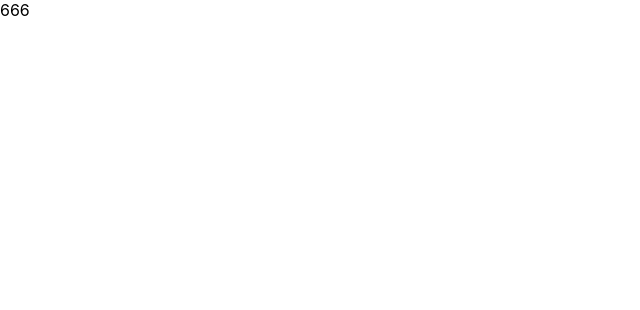
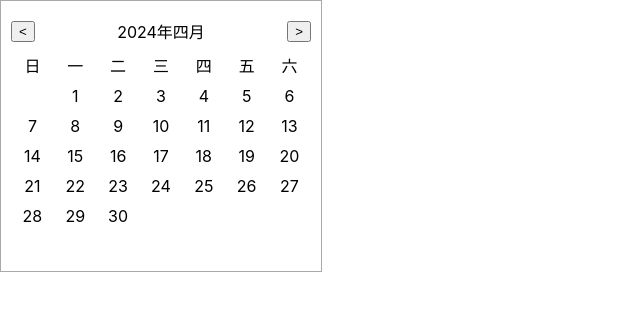
Before and after one commit to leilei405/learn-react, a React (Create React App) app: page / in a window 1280 px wide. Shown: the top 310 px of the page, without its empty margins (0-640 px from the left). Built offline with nearby package versions, Linux system fonts and the light colour scheme.

Commit message:
feat: 初写日期组件

```diff
--- a/src/App.tsx
+++ b/src/App.tsx
@@ -23,7 +23,15 @@ import React from "react";
 // import TypePropsCom1 from "./learn-type/typeProps1";
 // import TypePropsCom2 from "./learn-type/hooksProps";
 // import ImperativeHandleCom from "./learn-type/imperativeHandle";
-import LaunchCom from "./launchTest/launch";
+
+// 组件断点测试
+// import LaunchCom from "./launchTest/launch";
+
+// 日期Api测试
+// import Test1Com from "./TestApi/Date";
+
+// 组件开发
+import CalendarDate from "./components/CalendarDate";
 function App() {
   return (
     <div className="App">
@@ -46,7 +54,9 @@ function App() {
       {/* <TypePropsCom1 /> */}
       {/* <TypePropsCom2 /> */}
       {/* <ImperativeHandleCom /> */}
-      <LaunchCom />
+      {/* <LaunchCom /> */}
+      {/* <Test1Com /> */}
+      <CalendarDate />
     </div>
   );
 }
--- /dev/null
+++ b/src/TestApi/Date.tsx
@@ -0,0 +1,26 @@
+import React, { useEffect } from "react";
+
+const Test1 = () => {
+  useEffect(() => {
+    // 2023/7/30 00:00:00 ==> 转成日期格式的字符串
+    // 7月为啥第二个参数传6呢？
+    // 因为Date的month是从0开始计数的,取值是0-11
+    console.log(new Date(2023, 6, 30).toLocaleString(), "转成日期格式的字符串");
+
+    // 日期date是从1到31
+    // 有个小技巧,当你date传0的时候，取到的是上个月的最后一天
+    console.log(new Date(2023, 6, 1).toLocaleString(), "==传1=="); // 2023/7/1
+    console.log(new Date(2023, 6, 0).toLocaleString(), "==传0=="); // 2023/6/31
+    console.log(new Date(2023, 6, -1).toLocaleString(), "==传-1=="); // 2023/6/29 上个月倒数第二天
+    console.log(new Date(2023, 6, -2).toLocaleString(), "==传-2=="); // 2023/6/28 上个月倒数第三天 以此递减
+
+    // 2023年一月31天、二月28天、三月31天
+    // 除了日期外，也能通过getFullYear、getMonth拿到年份和月份
+    console.log(new Date().getFullYear(), "==拿到年份=="); // 当前年份
+    console.log(new Date().getMonth() + 1, "==拿到月份=="); // 当前月份
+    console.log(new Date().getDay(), "==拿到星期几=="); // 当前星期几
+  }, []);
+  return <div>{"3214"}</div>;
+};
+
+export default Test1;
--- /dev/null
+++ b/src/components/CalendarDate/data.ts
@@ -0,0 +1,14 @@
+export const monthNames:string[] = [
+    '一月',
+    '二月',
+    '三月',
+    '四月',
+    '五月',
+    '六月',
+    '七月',
+    '八月',
+    '九月',
+    '十月',
+    '十一月',
+    '十二月',
+]
--- /dev/null
+++ b/src/components/CalendarDate/index.css
@@ -0,0 +1,31 @@
+.calendar {
+    border: 1px solid #aaa;
+    padding: 10px;
+    width: 300px;
+    height: 250px;
+}
+
+/*header就是一个space-between的flex容器*/
+.header {
+    display: flex;
+    justify-content: space-between;
+    align-items: center;
+    height: 40px;
+}
+
+.days {
+    display: flex;
+    flex-wrap: wrap;
+}
+
+/*flex-wrap为wrap,每个格子宽度为100%/7的flex容器*/
+.empty, .day {
+    width: calc(100% / 7);
+    text-align: center;
+    line-height: 30px;
+}
+
+.day:hover {
+    background-color: #ccc;
+    cursor: pointer;
+}
--- /dev/null
+++ b/src/components/CalendarDate/index.tsx
@@ -0,0 +1,91 @@
+import React, { useState } from "react";
+import { monthNames } from "./data";
+import "./index.css";
+
+function Calendar() {
+  const [date, setDate] = useState(new Date());
+  console.log(date, "===date===");
+  console.log(5 * 4);
+
+  // 点击回到上个月
+  const handlePrevMonth = () => {
+    setDate(new Date(date.getFullYear(), date.getMonth() - 1, 1));
+  };
+
+  // 点击去到下个月
+  const handleNextMonth = () => {
+    setDate(new Date(date.getFullYear(), date.getMonth() + 1, 1));
+  };
+
+  /**
+   *
+   * @param year
+   * @param month
+   * @returns
+   */
+  // 获取当前月有多少天x
+  // 设置日期为下一个月的第一天（通过给月份加1并设置日期为0）
+  const daysOfMonth = (year: number, month: number) => {
+    return new Date(year, month + 1, 0).getDate();
+  };
+
+  /**
+   *
+   * @param year
+   * @param month
+   * @returns
+   */
+  const firstDayOfMonth = (year: number, month: number) => {
+    return new Date(year, month, 1).getDay();
+  };
+
+  /**
+   *
+   * @returns 渲染日历的日期
+   */
+  const renderDays = () => {
+    // 首先定义个数组，来存储渲染的内容
+    const days = [];
+
+    const daysCount = daysOfMonth(date.getFullYear(), date.getMonth());
+    const firstDay = firstDayOfMonth(date.getFullYear(), date.getMonth());
+
+    for (let i = 0; i < firstDay; i++) {
+      days.push(<div key={`empty-${i}`} className="empty"></div>);
+    }
+
+    for (let i = 1; i <= daysCount; i++) {
+      days.push(
+        <div key={i} className="day">
+          {i}
+        </div>
+      );
+    }
+
+    return days;
+  };
+
+  return (
+    <div className="calendar">
+      <div className="header">
+        <button onClick={handlePrevMonth}>&lt;</button>
+        <div>
+          {date.getFullYear()}年{monthNames[date.getMonth()]}
+        </div>
+        <button onClick={handleNextMonth}>&gt;</button>
+      </div>
+      <div className="days">
+        <div className="day">日</div>
+        <div className="day">一</div>
+        <div className="day">二</div>
+        <div className="day">三</div>
+        <div className="day">四</div>
+        <div className="day">五</div>
+        <div className="day">六</div>
+        {renderDays()}
+      </div>
+    </div>
+  );
+}
+
+export default Calendar;
--- a/src/launchTest/launch.tsx
+++ b/src/launchTest/launch.tsx
@@ -1,4 +1,4 @@
-import { useEffect, useLayoutEffect, useState } from "react";
+import { useLayoutEffect, useState } from "react";
 
 async function queryData() {
   const data = await new Promise<number>((resolve) => {
```
